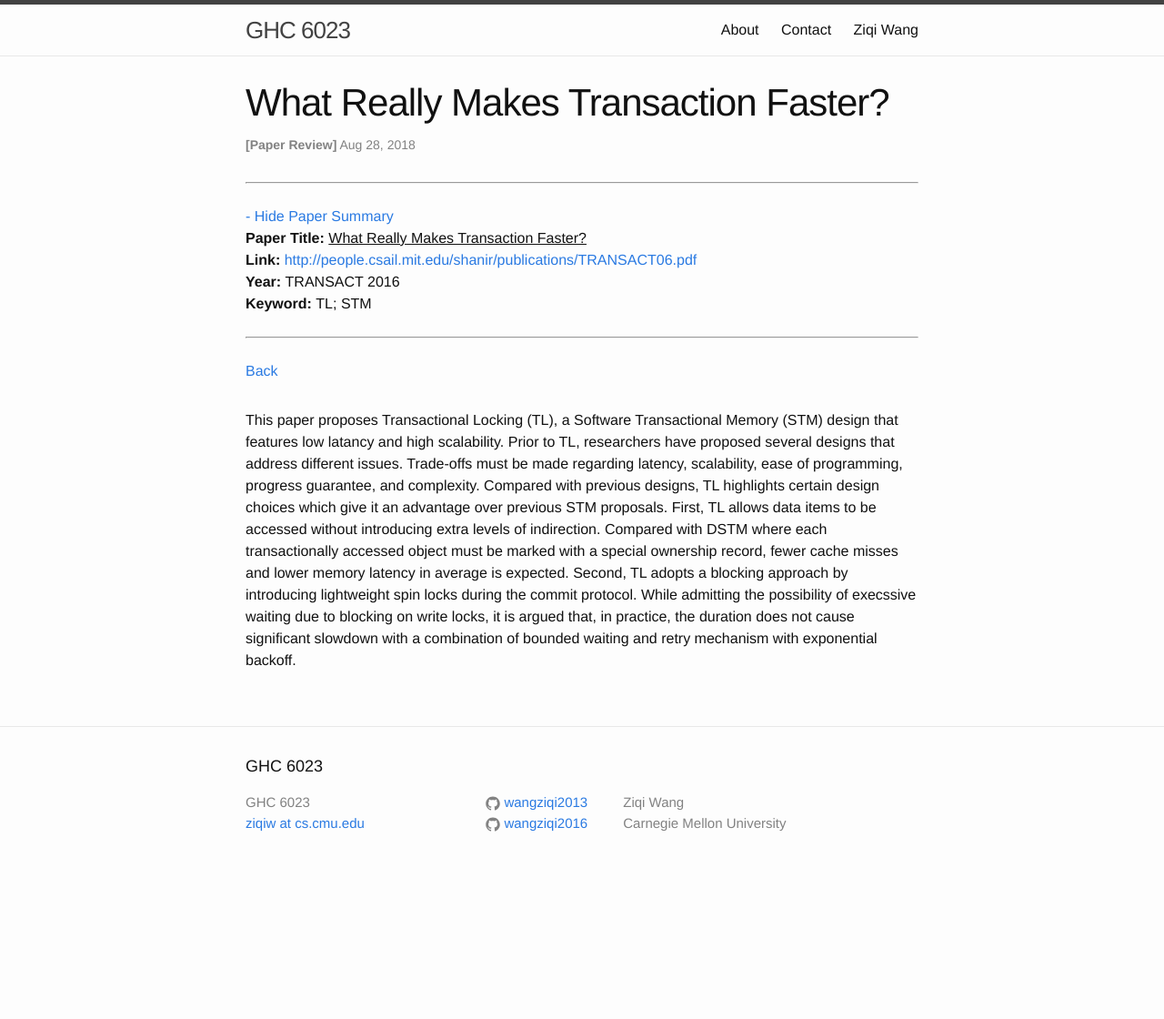
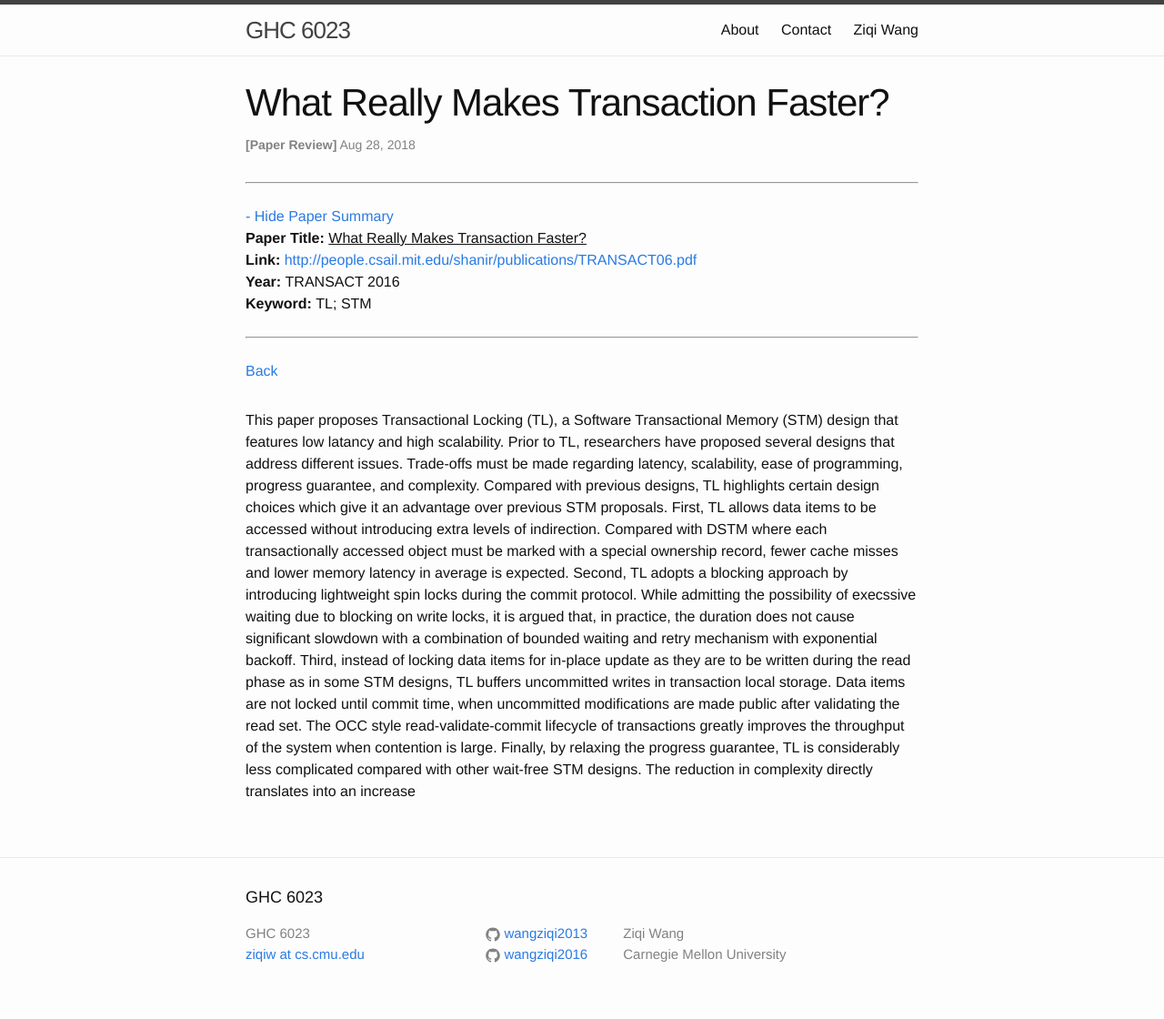
Before and after one commit to wangziqi2013/wangziqi2013.github.io, a Jekyll site: the page built from _posts/2018-08-27-what-really-makes-txn-fast.markdown, in a window 1280 px wide. Shown: the whole page at 91% size. Built offline with Jekyll 4.4.1, drawn with Linux system fonts in a browser that asks for light colours; before the commit the page ends 976 px from its top, so only the background shows below that.

Commit message:
Working on TL advantages

```diff
--- a/_posts/2018-08-27-what-really-makes-txn-fast.markdown
+++ b/_posts/2018-08-27-what-really-makes-txn-fast.markdown
@@ -24,4 +24,10 @@ a special ownership record, fewer cache misses and lower memory latency in avera
 Second, TL adopts a blocking approach by introducing lightweight spin locks during the
 commit protocol. While admitting the possibility of execssive waiting due to blocking on
 write locks, it is argued that, in practice, the duration does not cause significant slowdown
-with a combination of bounded waiting and retry mechanism with exponential backoff.
+with a combination of bounded waiting and retry mechanism with exponential backoff. Third, instead of
+locking data items for in-place update as they are to be written during the read phase as in some STM designs,
+TL buffers uncommitted writes in transaction local storage. Data items are not locked until commit time,
+when uncommitted modifications are made public after validating the read set. The OCC style read-validate-commit
+lifecycle of transactions greatly improves the throughput of the system when contention is large.
+Finally, by relaxing the progress guarantee, TL is considerably less complicated compared with other
+wait-free STM designs. The reduction in complexity directly translates into an increase
```
